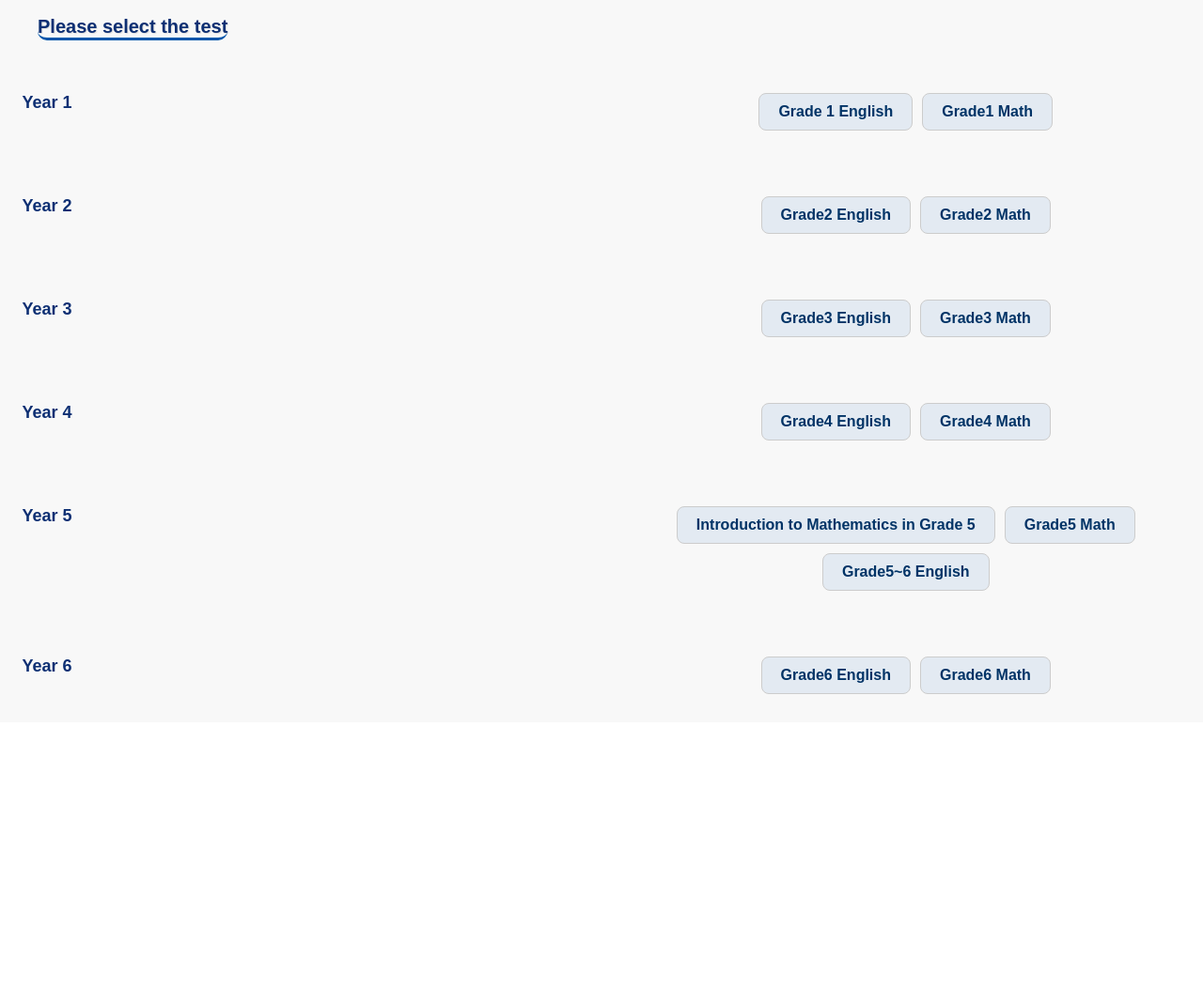
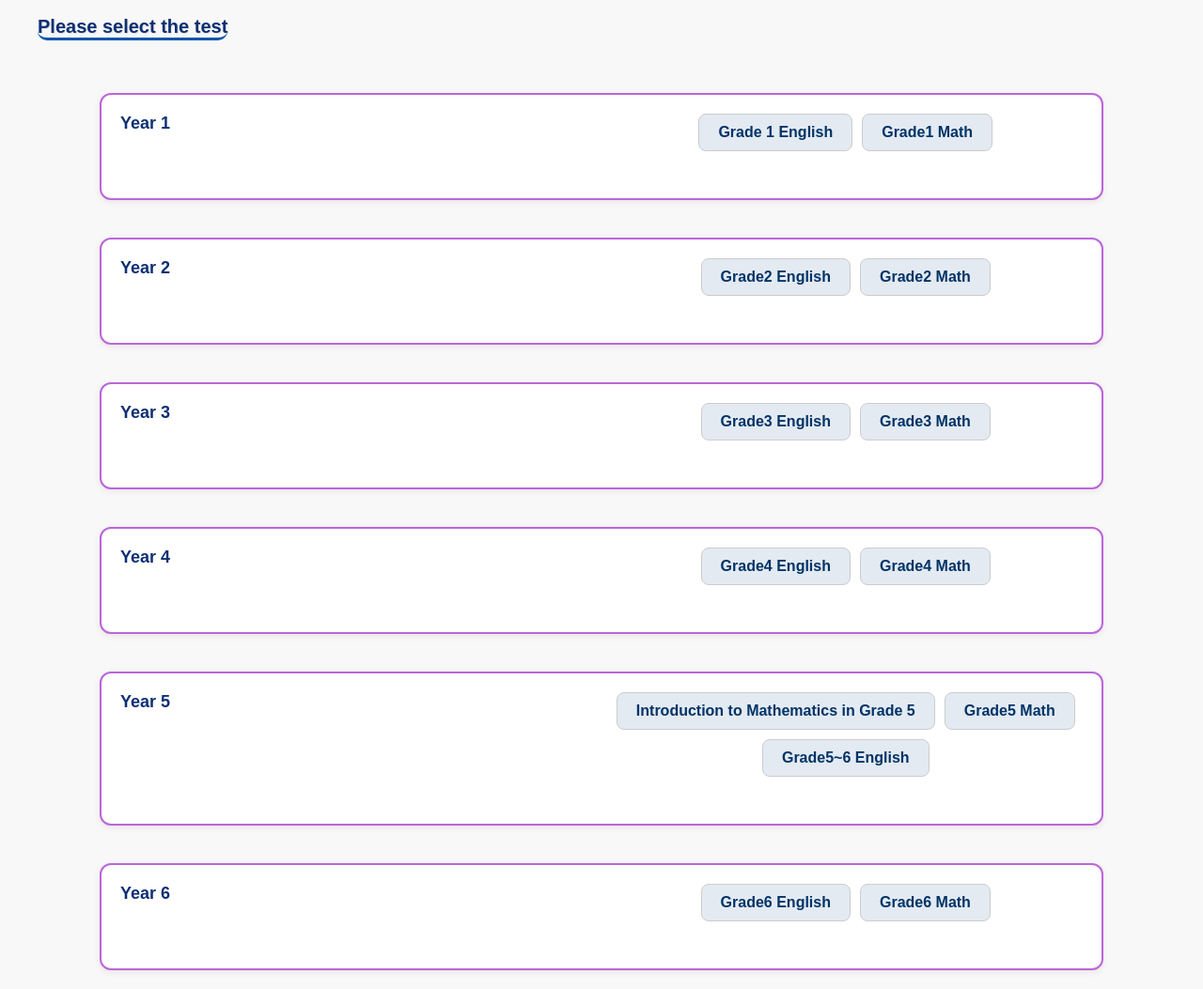
Before and after one commit to Zeyu723/Primary-School-Test-Question-System, a Flask app: page / in a window 1280 px wide. Shown: the part 104-1157 px from the top of the page at 94% size. Before the commit the page ends 843 px from the top, so only its background shows below. Run offline with Flask 3, Linux system fonts and the light colour scheme.

Commit message:
add box to separate the each year

```diff
--- a/static/style.css
+++ b/static/style.css
@@ -88,7 +88,15 @@ header a:hover {
 /* =============================
    网格布局（可选）Menu Wrapper
 ============================= */
-.menu { margin-top: 40px; display: grid; grid-template-columns: repeat(2, 1fr); gap: 15px; }
+.menu {   border: 2px solid #bb66da;
+          border-radius: 12px;
+          padding: 20px;
+          margin: 20px auto;
+          width: 80%;
+          background-color: #ffffff;
+          box-shadow: 0 2px 6px rgba(126, 38, 82, 0.1);
+          text-align: left;
+  margin-top: 40px; display: grid; grid-template-columns: repeat(2, 1fr); gap: 15px; }
 .menu a { display: block; padding: 15px; background: #e3eaf2; border-radius: 8px; text-decoration: none; color: #003366; font-weight: bold; border: 1px solid #ccc; }
 .menu a:hover { background: #d2e4f5; }
 
--- a/templates/index.html
+++ b/templates/index.html
@@ -30,6 +30,7 @@
     transition: all 0.3s ease;
 ">Please select the test</h2>
 </div>
+
   <div class="menu">
     <div class="grade-title">Year 1</div>
     <div class="test-links">
```
Also changed, not shown: static/logo2.png (renamed from templates/logo2.png).
